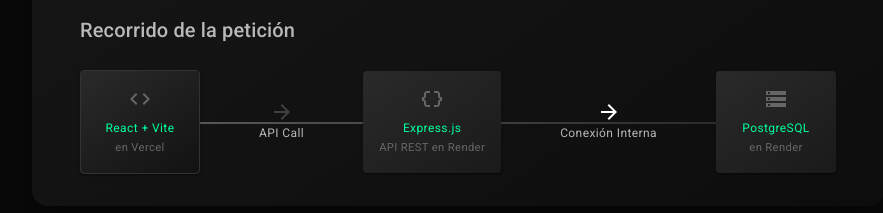
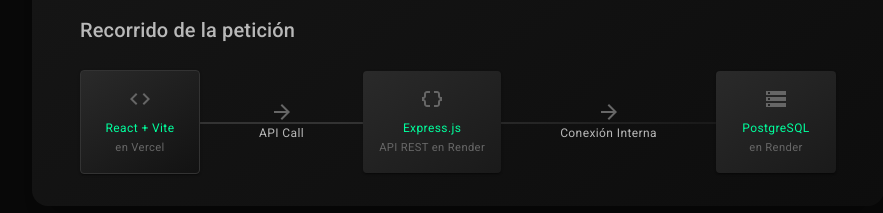
Before and after one commit to gabubuu/pruebadeconcepto-frontend, a React (Vite) app: page / in a window 1280 px wide. Shown: the part 535-748 px from the top of the page, without its empty margins (182-1065 px from the left). Built offline with nearby package versions, Linux system fonts and the light colour scheme.

Commit message:
fix: restaurar diseño original del recorrido de la petición

```diff
--- a/src/App.jsx
+++ b/src/App.jsx
@@ -259,7 +259,7 @@
               left: '10%',
               right: '10%',
               height: '2px',
-              background: 'linear-gradient(90deg, rgba(255,255,255,0.3) 0%, rgba(255,255,255,0.1) 100%)',
+              background: 'linear-gradient(90deg, #333333 30%, #1a1a1a 90%)',
               zIndex: 0,
             }
           }}>
@@ -283,7 +283,7 @@
             </Paper>
 
             <Box sx={{ zIndex: 1, display: 'flex', flexDirection: 'column', alignItems: 'center' }}>
-              <ArrowForward sx={{ color: '#404040' }} />
+              <ArrowForward sx={{ color: '#666' }} />
               <Typography variant="caption" color="text.secondary">
                 API Call
               </Typography>
@@ -308,7 +308,7 @@
             </Paper>
 
             <Box sx={{ zIndex: 1, display: 'flex', flexDirection: 'column', alignItems: 'center' }}>
-              <ArrowForward sx={{ color: '#ffffff' }} />
+              <ArrowForward sx={{ color: '#666' }} />
               <Typography variant="caption" color="text.secondary">
                 Conexión Interna
               </Typography>
```
